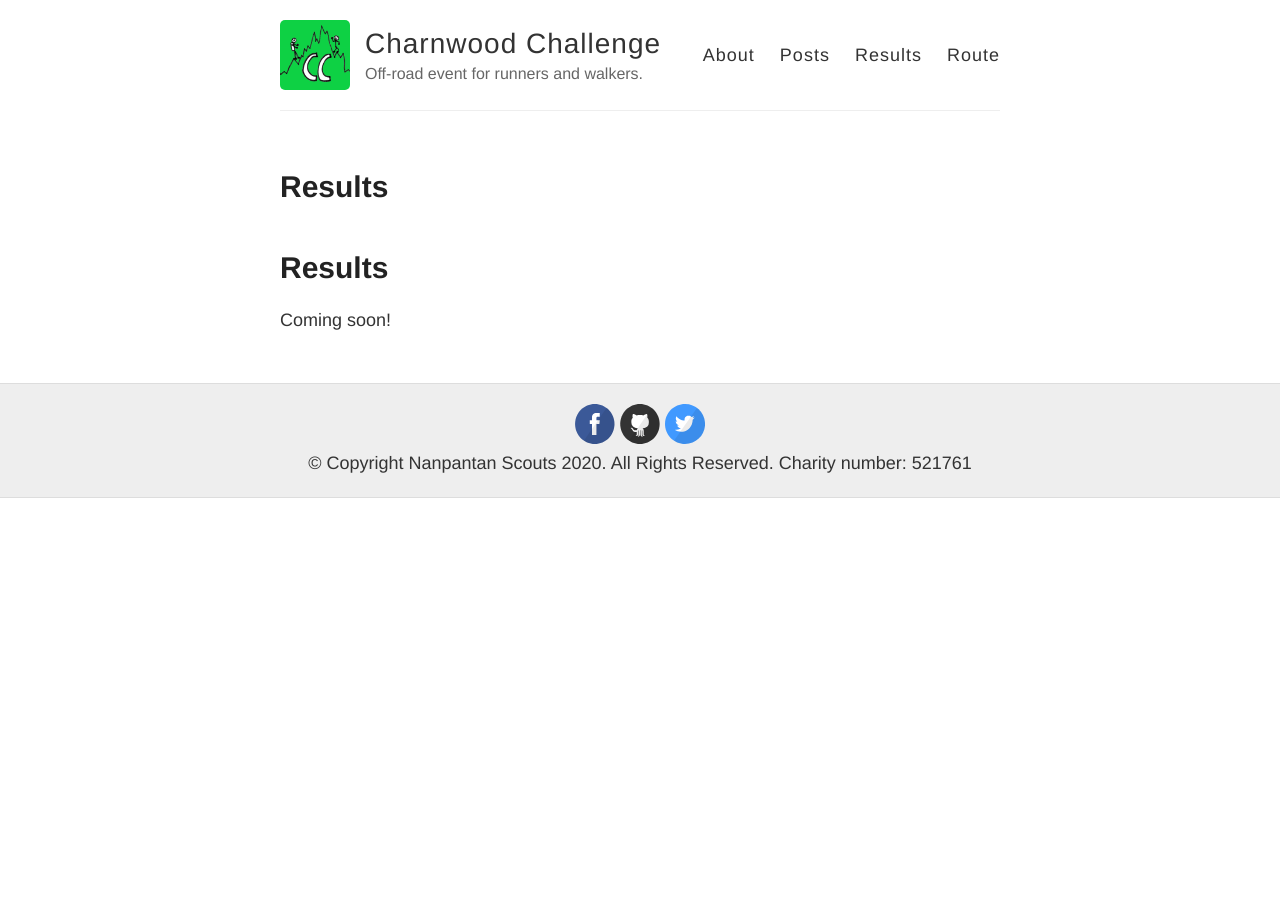
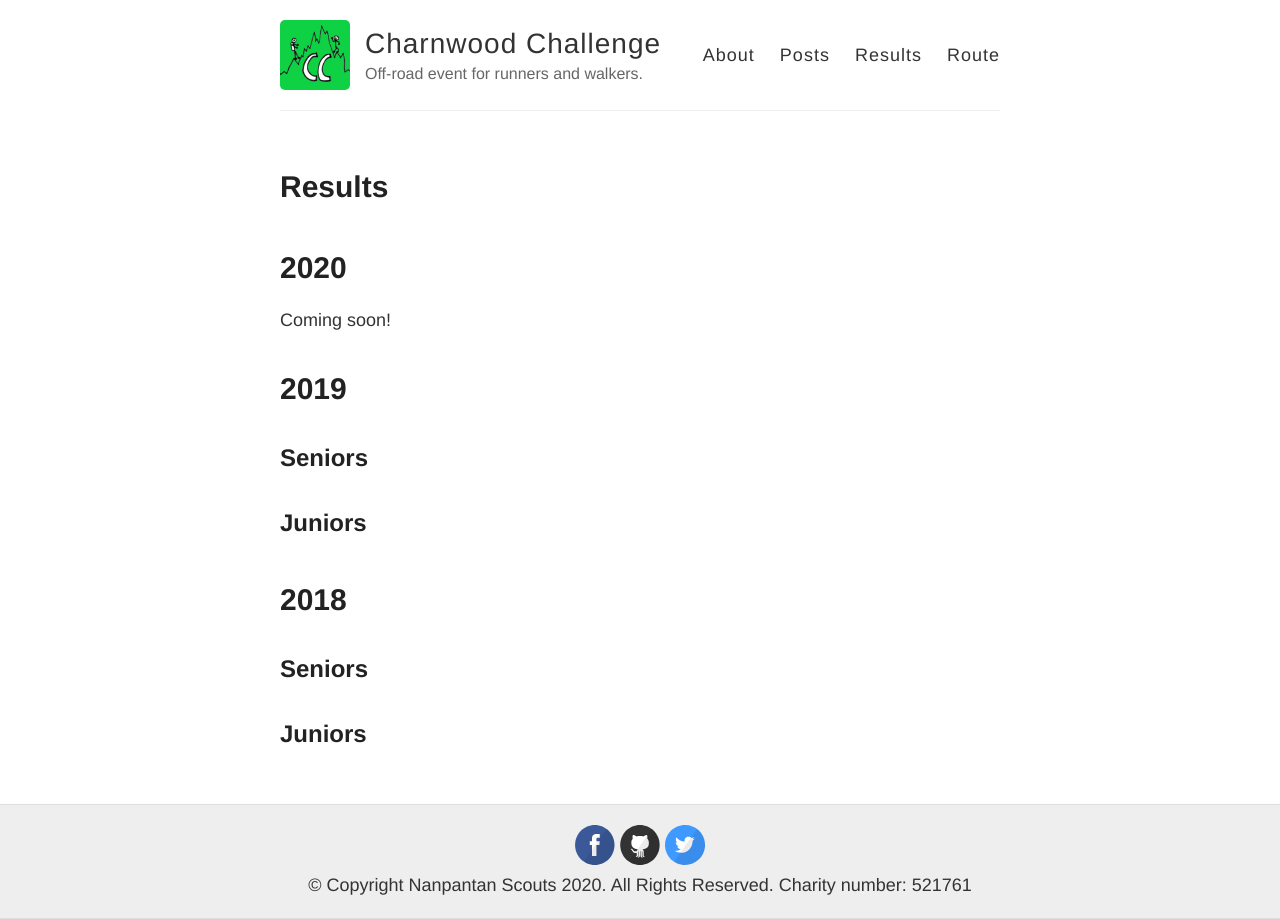
Before and after one commit to Charnwood-Challenge/Charnwood-Challenge.github.io, a Jekyll site: the page built from results.md, in a window 1280 px wide. Built offline with Jekyll 4.4.1, drawn with Linux system fonts in a browser that asks for light colours.

Commit message:
Update results.md

```diff
--- a/results.md
+++ b/results.md
@@ -4,6 +4,18 @@ title: Results
 permalink: /results/
 ---
 
-# Results
+# 2020
 
 Coming soon!
+
+# 2019
+
+## Seniors
+
+## Juniors
+
+# 2018
+
+## Seniors
+
+## Juniors
```
